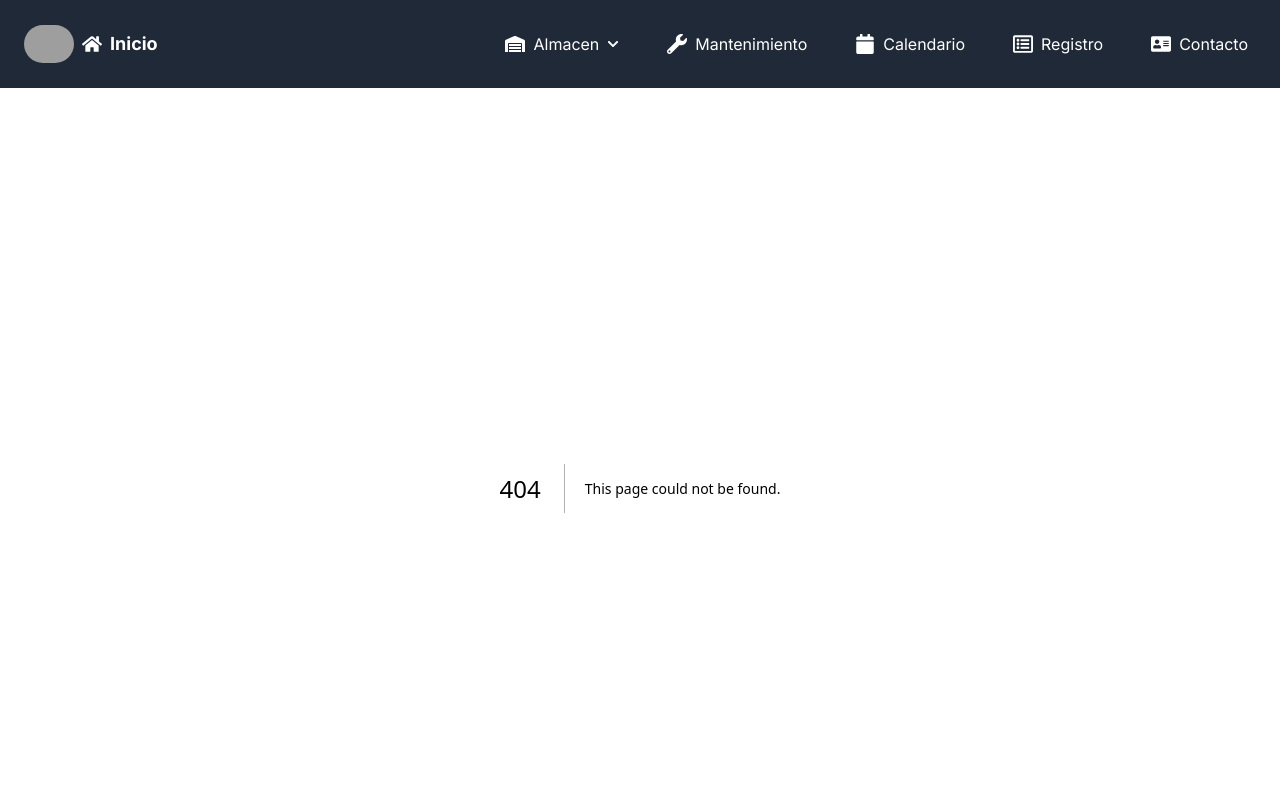
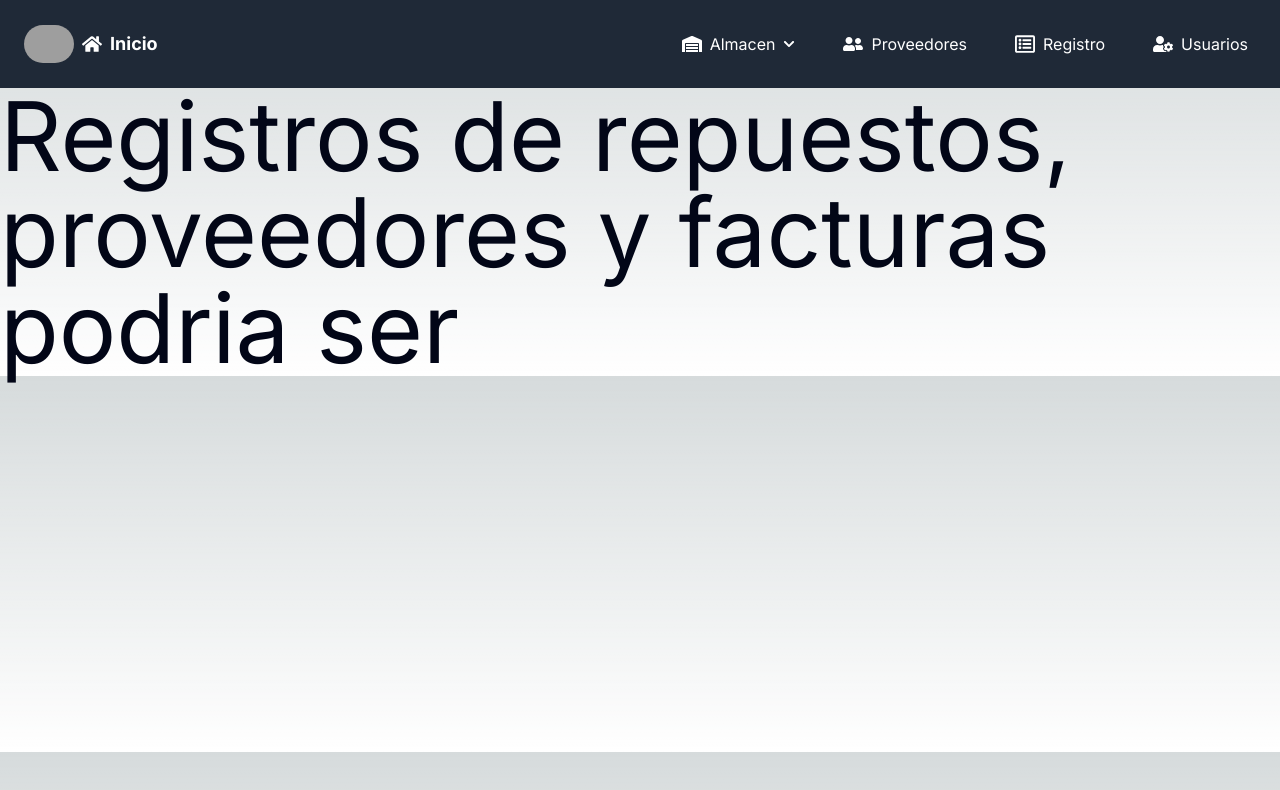
Before and after one commit to yeikoa/Sistema_de_inventario, a Next.js app: page /registro in a window 1280 px wide. Before the commit this address had no page. Shown: the top 790 px of the page. Built offline with nearby package versions, Linux system fonts and the light colour scheme; grey boxes are pictures that could not be loaded.

Commit message:
Mas disenio

```diff
--- a/src/app/components/navbar.jsx
+++ b/src/app/components/navbar.jsx
@@ -2,7 +2,7 @@
 import React, { useState } from 'react';
 import Link from 'next/link';
 import Image from 'next/image';
-import { FaHome, FaWrench, FaCalendar, FaWarehouse, FaRegListAlt, FaAddressCard,FaChevronDown, FaBars } from 'react-icons/fa';
+import { FaHome, FaUserFriends, FaWarehouse, FaRegListAlt, FaUserCog,FaChevronDown, FaBars } from 'react-icons/fa';
 
 const Navbar = () => {
   const [activeDropdown, setActiveDropdown] = useState("");
@@ -21,10 +21,10 @@ const Navbar = () => {
   ];
 
   const singleRoutes = [
-    { href: '/maintenance/reactive', name: 'Mantenimiento', icon: <FaWrench className="h-5 w-5" /> },
-    { href: '/calendario', name: 'Calendario', icon: <FaCalendar className="h-5 w-5" /> },
+
+    { href: '/proveedores', name: 'Proveedores', icon: <FaUserFriends className="h-5 w-5" /> },
     { href: '/registro', name: 'Registro', icon: <FaRegListAlt className="h-5 w-5" /> },
-    { href: '/contacto', name: 'Contacto', icon: <FaAddressCard className="h-5 w-5" /> },
+    { href: '/usuarios', name: 'Usuarios', icon: <FaUserCog className="h-5 w-5" /> },
   ];
 
   return (
--- /dev/null
+++ b/src/app/proveedores/page.jsx
@@ -0,0 +1,3 @@
+export default function Provider() {
+  return <h1 className="text-cyan-950">Proveedores</h1>;
+}
--- /dev/null
+++ b/src/app/registro/page.jsx
@@ -0,0 +1,7 @@
+export default function Register() {
+  return (
+    <div className="text-slate-950 text-8xl">
+      <h1>Registros de repuestos, proveedores y facturas podria ser</h1>
+    </div>
+  );
+}
--- /dev/null
+++ b/src/app/usuarios/page.jsx
@@ -0,0 +1,7 @@
+export default function User() {
+  return (
+    <div className="text-cyan-800">
+      <h1>Control de usuarios</h1>
+    </div>
+  );
+}
```
Also changed, not shown: src/app/globals.css (line endings or trailing spaces).
